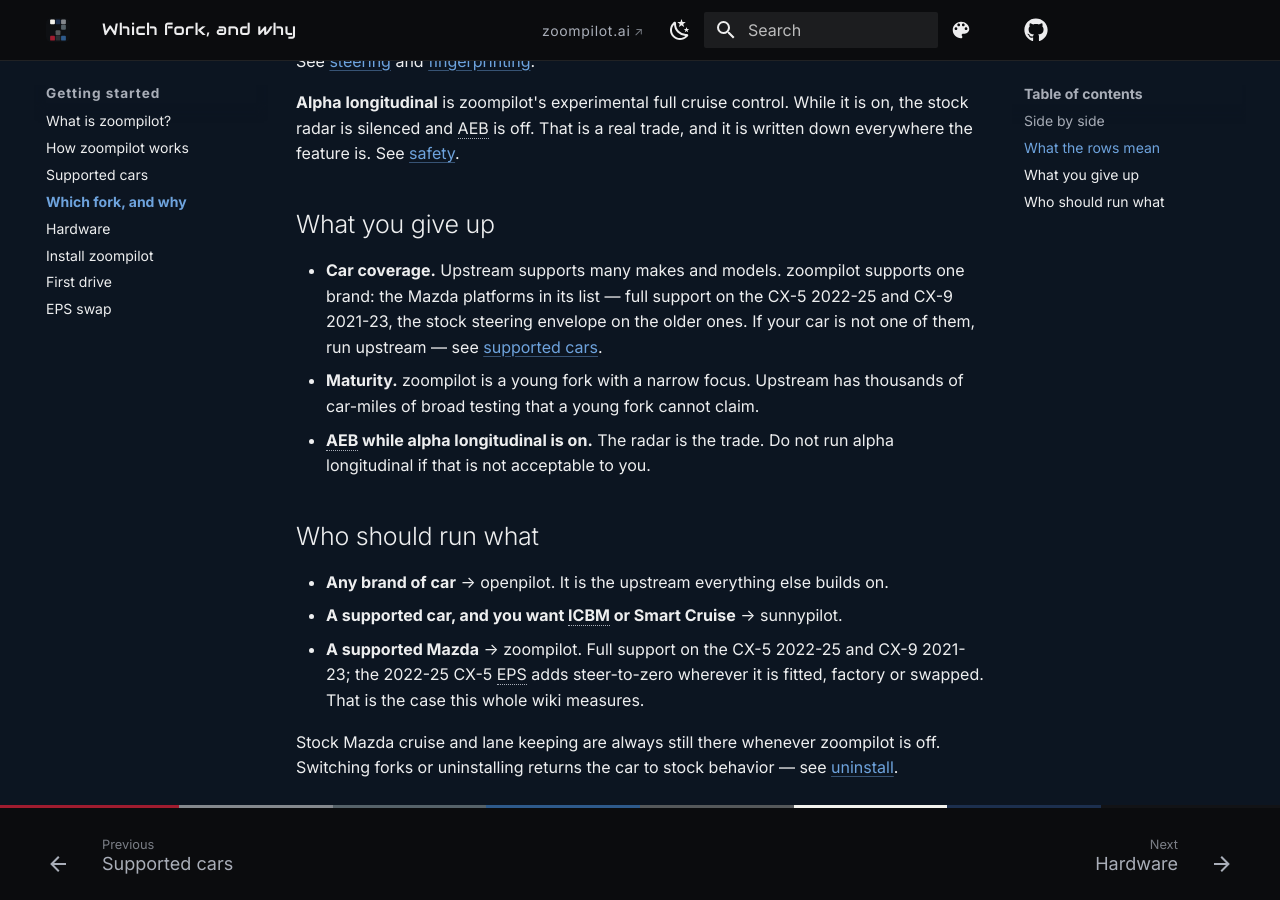
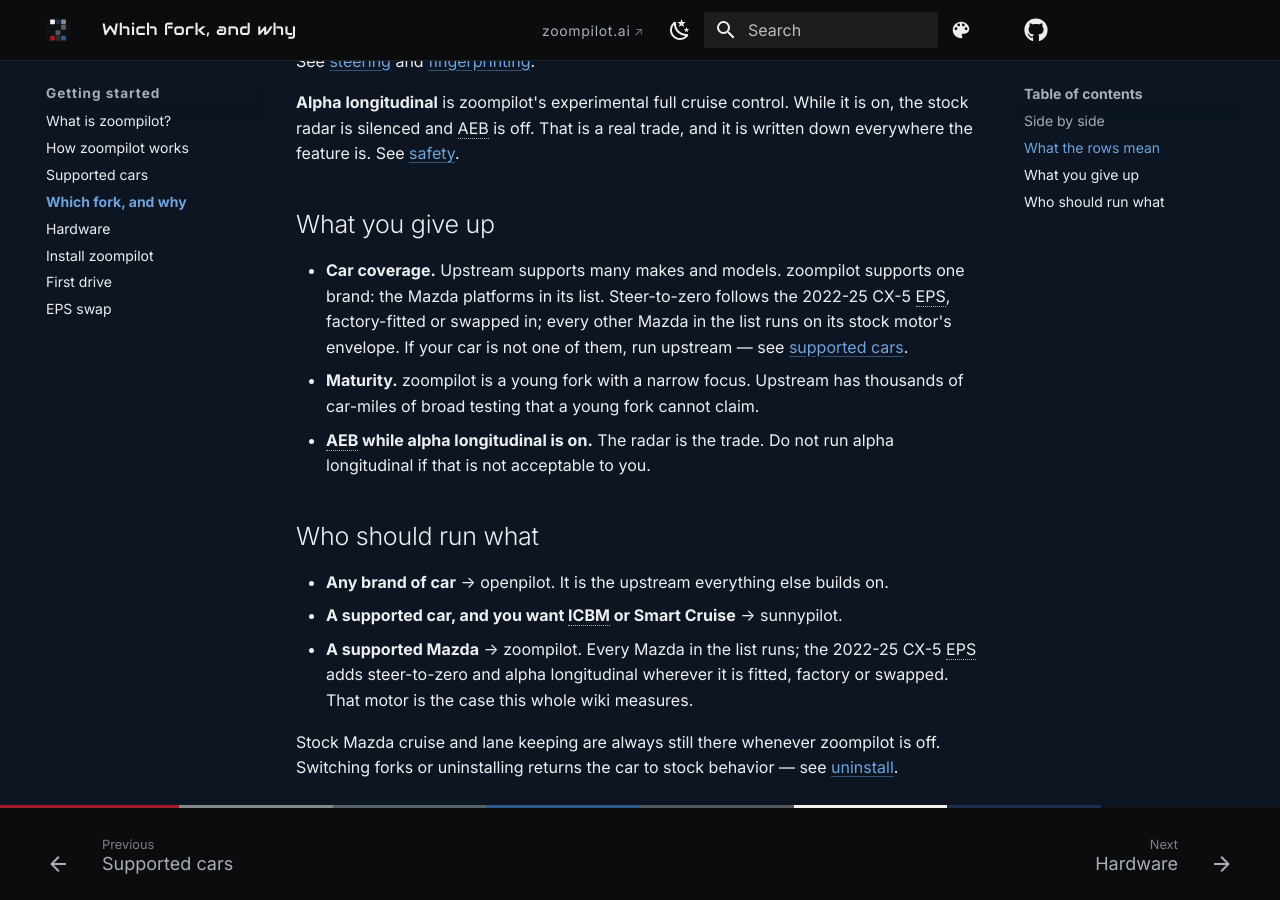
Before and after one commit to mzdnick/zoompilot-wiki, an MkDocs documentation site: the page built from docs/getting-started/comparison.md, in a window 1280 px wide and 900 px high, scrolled down 1810 px. Built offline with MkDocs 1.6.1 and Material for MkDocs 9.7.7, drawn with Linux system fonts in a browser that asks for light colours; comment, search, counter and statistics services are not loaded.

Commit message:
Year claims, round two: the seed follows the 2022-25 CX-5 EPS motor, not a car list
- settings: the seeding note names the motor only (factory-fitted or swapped in) and says why — the gate is the motor's steer-to-zero flag. A stock CX-9 was wrongly listed; the source (_seed_mazda_torque_defaults) gates on MazdaFlags.STEER_TO_ZERO_EPS alone.
- steering: drop the last '2022+ EPS Mazdas'.
- CX-9 2021-23 story aligned across supported-cars, FAQ and comparison: every listed Mazda runs; the 2022-25 CX-5 EPS swap adds steer-to-zero and alpha longitudinal; the stock car runs on the stock envelope with its own specs.
- car checker: CX-9 verdict title and fallback match the row; car-checker-data.js regenerated by the site sync.

```diff
--- a/docs/assets/js/car-checker-data.js
+++ b/docs/assets/js/car-checker-data.js
@@ -1,4 +1,4 @@
 /* Generated by the site repo's scripts/sync-wiki.mjs
    (`npm run sync:wiki`) from src/data/supported-cars.json.
    Do not edit. Rendered by docs/assets/js/car-checker.js. */
-window.ZP_CARS = [{"car":"CX-5 2022–2025","status":"Full support, primary target","notes":"Every zoompilot feature. Steering works down to 0 mph."},{"car":"CX-9 2021–2023","status":"Full support","notes":"Factory-matched specs included. Speed-dependent torque needs more learning time, because the starting seeds come from a CX-5."},{"car":"Older Mazdas with a swapped 2022-25 CX-5 EPS motor","status":"Supported","notes":"The motor is identified by its firmware during fingerprinting. Steering works down to 0 mph, and alpha longitudinal is enabled — radar and AEB off while it is on."},{"car":"CX-5 2017–2021","status":"Supported","notes":"Runs on the stock steering motor and its stock envelope. No steer-to-zero until a 2022-25 CX-5 motor is swapped in."},{"car":"CX-9 2016–2020","status":"Supported","notes":"Stock motor and stock envelope, like the CX-5 2017–2021 row. No steer-to-zero on the stock motor."},{"car":"Mazda 3 2017–2018","status":"Reported working","notes":"Community drives report it runs on the stock motor. Fewer test miles than the CX-5 and CX-9 rows."},{"car":"Mazda 6 2017–2021","status":"Reported working","notes":"Community-reported like the Mazda 3 row: stock motor, stock envelope."}];
+window.ZP_CARS = [{"car":"CX-5 2022–2025","status":"Full support, primary target","notes":"Every zoompilot feature. Steering works down to 0 mph."},{"car":"CX-9 2021–2023","status":"Full support","notes":"Runs on the stock steering envelope with its own factory-matched specs. The 2022-25 CX-5 EPS swap adds steer-to-zero and alpha longitudinal. Speed-dependent torque needs more learning time, because the starting seeds come from a CX-5."},{"car":"Older Mazdas with a swapped 2022-25 CX-5 EPS motor","status":"Supported","notes":"The motor is identified by its firmware during fingerprinting. Steering works down to 0 mph, and alpha longitudinal is enabled — radar and AEB off while it is on."},{"car":"CX-5 2017–2021","status":"Supported","notes":"Runs on the stock steering motor and its stock envelope. No steer-to-zero until a 2022-25 CX-5 motor is swapped in."},{"car":"CX-9 2016–2020","status":"Supported","notes":"Stock motor and stock envelope, like the CX-5 2017–2021 row. No steer-to-zero on the stock motor."},{"car":"Mazda 3 2017–2018","status":"Reported working","notes":"Community drives report it runs on the stock motor. Fewer test miles than the CX-5 and CX-9 rows."},{"car":"Mazda 6 2017–2021","status":"Reported working","notes":"Community-reported like the Mazda 3 row: stock motor, stock envelope."}];
--- a/docs/assets/js/car-checker.js
+++ b/docs/assets/js/car-checker.js
@@ -131,10 +131,10 @@
       );
     } else if (car.value === "cx9") {
       verdict(
-        "Supported.",
+        "Supported — on the stock steering envelope.",
         rowFor("CX-9 2021")
           ? rowFor("CX-9 2021").notes
-          : "Factory-matched specs included. Speed-dependent torque needs more learning time, because the starting seeds come from a CX-5.",
+          : "Runs on the stock steering envelope with its own factory-matched specs. The 2022-25 CX-5 EPS swap adds steer-to-zero and alpha longitudinal. Speed-dependent torque needs more learning time, because the starting seeds come from a CX-5.",
         true,
       );
     } else if (car.value === "cx5old") {
--- a/docs/getting-started/comparison.md
+++ b/docs/getting-started/comparison.md
@@ -65,10 +65,11 @@
 ## What you give up
 
 - **Car coverage.** Upstream supports many makes and models. zoompilot
-  supports one brand: the Mazda platforms in its list — full support on
-  the CX-5 2022-25 and CX-9 2021-23, the stock steering envelope on the
-  older ones. If your car is not one of them, run
-  upstream — see [supported cars](supported-cars.md).
+  supports one brand: the Mazda platforms in its list. Steer-to-zero
+  follows the 2022-25 CX-5 EPS, factory-fitted or swapped in; every
+  other Mazda in the list runs on its stock motor's envelope. If your
+  car is not one of them, run upstream — see
+  [supported cars](supported-cars.md).
 - **Maturity.** zoompilot is a young fork with a narrow focus. Upstream
   has thousands of car-miles of broad testing that a young fork cannot
   claim.
@@ -80,10 +81,10 @@
 - **Any brand of car** → openpilot. It is the upstream everything else
   builds on.
 - **A supported car, and you want ICBM or Smart Cruise** → sunnypilot.
-- **A supported Mazda** → zoompilot. Full support on the CX-5 2022-25
-  and CX-9 2021-23; the 2022-25 CX-5 EPS adds steer-to-zero wherever it
-  is fitted, factory or swapped. That is the case this whole wiki
-  measures.
+- **A supported Mazda** → zoompilot. Every Mazda in the list runs; the
+  2022-25 CX-5 EPS adds steer-to-zero and alpha longitudinal wherever
+  it is fitted, factory or swapped. That motor is the case this whole
+  wiki measures.
 
 Stock Mazda cruise and lane keeping are always still there whenever
 zoompilot is off. Switching forks or uninstalling returns the car to
```
Also changed, not shown: docs/community/faq.md (+8 -7 lines), docs/features/steering.md (+3 -3 lines), docs/getting-started/supported-cars.md (+1 -1 lines), docs/settings/index.md (+5 -4 lines).
